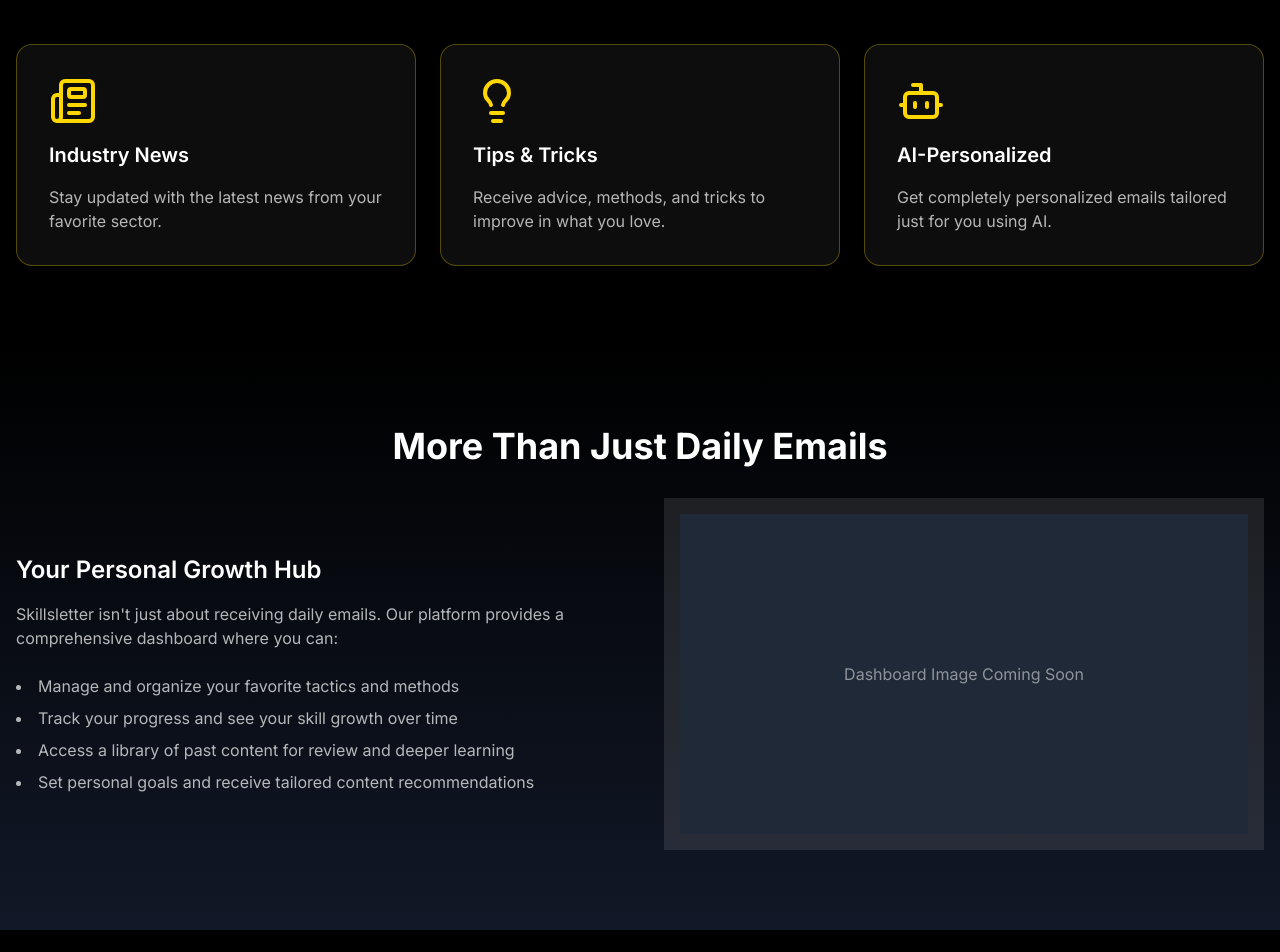
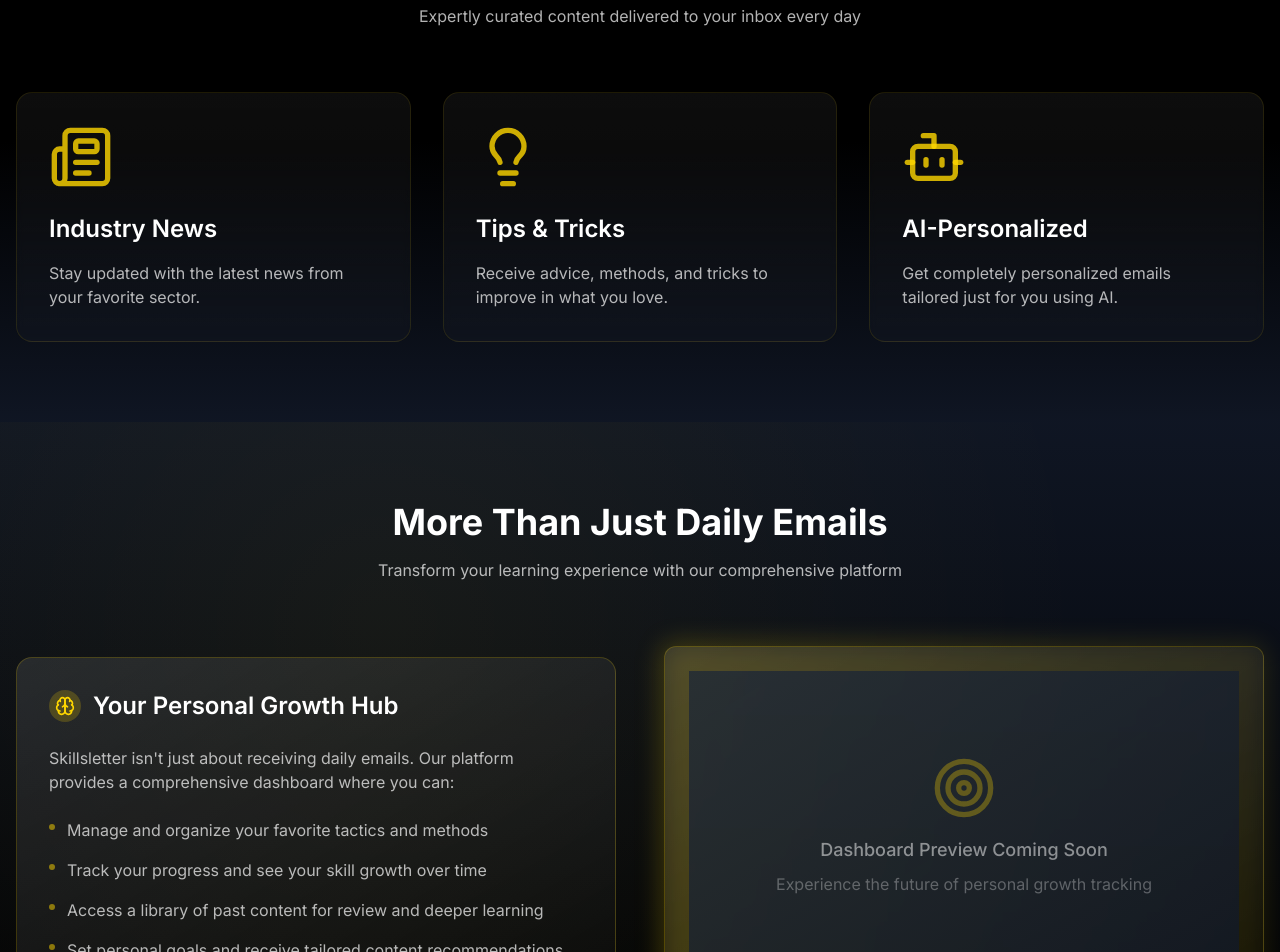
Before and after one commit to Ferrajju/skillvoo-landing, a Next.js app: page / in a window 1280 px wide. Shown: the part 940-1892 px from the top of the page. Built offline with nearby package versions, Linux system fonts and the light colour scheme.

Commit message:
Agregando mejor diseño more than just emails'

```diff
--- a/app/page.tsx
+++ b/app/page.tsx
@@ -4,7 +4,7 @@
 import { motion } from "framer-motion"
 import Link from "next/link"
 import Image from "next/image"
-import { Newspaper, Lightbulb, BotIcon } from "lucide-react"
+import { Newspaper, Lightbulb, BotIcon, Brain, Target } from "lucide-react"
 import React from "react"
 
 export default function Home() {
@@ -175,17 +175,26 @@
       </section>
 
       {/* Daily Mails Section */}
-      <section id="daily-mails" className="py-20 px-4">
-        <div className="max-w-7xl mx-auto">
+      <section id="daily-mails" className="py-20 px-4 relative overflow-hidden">
+        <div className="absolute inset-0 bg-gradient-to-b from-black via-black/95 to-gray-900/90"></div>
+        <div className="max-w-7xl mx-auto relative z-10">
           <motion.h2
             initial={{ opacity: 0 }}
             whileInView={{ opacity: 1 }}
             viewport={{ once: true }}
-            className="text-3xl md:text-4xl font-bold text-white text-center mb-16"
+            className="text-3xl md:text-4xl font-bold text-white text-center mb-6"
           >
             Daily Mails
           </motion.h2>
-          <div className="grid md:grid-cols-3 gap-6">
+          <motion.p
+            initial={{ opacity: 0 }}
+            whileInView={{ opacity: 1 }}
+            viewport={{ once: true }}
+            className="text-white/70 text-center max-w-2xl mx-auto mb-16"
+          >
+            Expertly curated content delivered to your inbox every day
+          </motion.p>
+          <div className="grid md:grid-cols-3 gap-8">
             {dailyMails.map((mail, index) => (
               <motion.div
                 key={mail.title}
@@ -193,12 +202,20 @@
                 whileInView={{ opacity: 1, y: 0 }}
                 viewport={{ once: true }}
                 transition={{ delay: index * 0.2 }}
-                className="bg-white/5 backdrop-blur-sm rounded-2xl p-6 md:p-8 hover:bg-white/10 transition-all border border-[#FFD700]/30 hover:border-[#FFD700]/50"
+                className="group relative bg-gradient-to-b from-white/5 to-white/[0.02] backdrop-blur-sm rounded-2xl p-8 hover:from-white/10 hover:to-white/[0.05] transition-all duration-500 border border-[#FFD700]/10 hover:border-[#FFD700]/30"
               >
-                {mail.icon &&
-                  React.createElement(mail.icon as React.ElementType, { className: "w-12 h-12 text-[#FFD700] mb-4" })}
-                <h3 className="text-xl font-semibold text-white mb-4">{mail.title}</h3>
-                <p className="text-white/70">{mail.description}</p>
+                <div className="absolute inset-0 rounded-2xl bg-gradient-to-r from-[#FFD700]/0 via-[#FFD700]/5 to-transparent opacity-0 group-hover:opacity-100 transition-opacity duration-500"></div>
+                <div className="relative z-10">
+                  {mail.icon &&
+                    React.createElement(mail.icon as React.ElementType, {
+                      className:
+                        "w-16 h-16 text-[#FFD700]/80 mb-6 transform group-hover:scale-110 transition-transform duration-500",
+                    })}
+                  <h3 className="text-2xl font-semibold text-white mb-4">{mail.title}</h3>
+                  <p className="text-white/70 group-hover:text-white/90 transition-colors duration-500">
+                    {mail.description}
+                  </p>
+                </div>
               </motion.div>
             ))}
           </div>
@@ -206,45 +223,77 @@
       </section>
 
       {/* More than Just a NewsLetter */}
-      <section className="py-20 px-4 bg-gradient-to-b from-black to-gray-900">
-        <div className="max-w-7xl mx-auto">
-          <motion.h2
+      <section className="py-20 px-4 bg-gradient-to-b from-gray-900/90 to-black relative overflow-hidden">
+        <div className="absolute inset-0 bg-[radial-gradient(circle_at_30%_30%,_rgba(255,215,0,0.05)_0%,_transparent_70%)]"></div>
+        <div className="max-w-7xl mx-auto relative z-10">
+          <motion.div
             initial={{ opacity: 0 }}
             whileInView={{ opacity: 1 }}
             viewport={{ once: true }}
-            className="text-4xl font-bold text-white text-center mb-8"
+            className="text-center mb-16"
           >
-            More Than Just Daily Emails
-          </motion.h2>
+            <h2 className="text-4xl font-bold text-white mb-4">More Than Just Daily Emails</h2>
+            <p className="text-white/70 max-w-2xl mx-auto">
+              Transform your learning experience with our comprehensive platform
+            </p>
+          </motion.div>
           <div className="grid md:grid-cols-2 gap-12 items-center">
             <motion.div
               initial={{ opacity: 0, x: -50 }}
               whileInView={{ opacity: 1, x: 0 }}
               viewport={{ once: true }}
               transition={{ duration: 0.8 }}
+              className="bg-gradient-to-br from-white/10 to-white/[0.02] rounded-2xl p-8 border border-[#FFD700]/20"
             >
-              <h3 className="text-2xl font-semibold text-white mb-4">Your Personal Growth Hub</h3>
-              <p className="text-white/70 mb-6">
-                Skillsletter isn&apos;t just about receiving daily emails. Our platform provides a comprehensive
-                dashboard where you can:
-              </p>
-              <ul className="list-disc list-inside text-white/70 space-y-2">
-                <li>Manage and organize your favorite tactics and methods</li>
-                <li>Track your progress and see your skill growth over time</li>
-                <li>Access a library of past content for review and deeper learning</li>
-                <li>Set personal goals and receive tailored content recommendations</li>
-              </ul>
+              <h3 className="text-2xl font-semibold text-white mb-6 flex items-center gap-3">
+                <span className="w-8 h-8 rounded-full bg-[#FFD700]/20 flex items-center justify-center">
+                  <Brain className="w-5 h-5 text-[#FFD700]" />
+                </span>
+                Your Personal Growth Hub
+              </h3>
+              <div className="space-y-6">
+                <p className="text-white/70">
+                  Skillsletter isn&apos;t just about receiving daily emails. Our platform provides a comprehensive
+                  dashboard where you can:
+                </p>
+                <ul className="space-y-4">
+                  {[
+                    "Manage and organize your favorite tactics and methods",
+                    "Track your progress and see your skill growth over time",
+                    "Access a library of past content for review and deeper learning",
+                    "Set personal goals and receive tailored content recommendations",
+                  ].map((item, index) => (
+                    <motion.li
+                      key={index}
+                      initial={{ opacity: 0, x: -20 }}
+                      whileInView={{ opacity: 1, x: 0 }}
+                      viewport={{ once: true }}
+                      transition={{ delay: index * 0.1 }}
+                      className="flex items-start gap-3 text-white/70"
+                    >
+                      <span className="mt-1.5 w-1.5 h-1.5 rounded-full bg-[#FFD700]/50 flex-shrink-0"></span>
+                      {item}
+                    </motion.li>
+                  ))}
+                </ul>
+              </div>
             </motion.div>
             <motion.div
               initial={{ opacity: 0, x: 50 }}
               whileInView={{ opacity: 1, x: 0 }}
               viewport={{ once: true }}
               transition={{ duration: 0.8 }}
-              className="bg-white/10 rounded-lg p-4"
+              className="relative group"
             >
-              {/* Placeholder for dashboard image */}
-              <div className="aspect-video bg-gray-800 rounded-lg flex items-center justify-center">
-                <p className="text-white/50">Dashboard Image Coming Soon</p>
+              <div className="absolute -inset-1 bg-gradient-to-r from-[#FFD700]/20 to-[#FFD700]/10 rounded-2xl blur-md group-hover:blur-lg transition-all duration-500"></div>
+              <div className="relative bg-gradient-to-br from-white/10 to-transparent backdrop-blur-sm rounded-xl p-6 border border-[#FFD700]/20">
+                <div className="aspect-video bg-gradient-to-br from-gray-800/80 to-gray-900/80 rounded-lg flex items-center justify-center overflow-hidden group-hover:scale-[1.02] transition-transform duration-500">
+                  <div className="text-center p-8">
+                    <Target className="w-16 h-16 text-[#FFD700]/30 mx-auto mb-4" />
+                    <p className="text-white/50 text-lg font-medium">Dashboard Preview Coming Soon</p>
+                    <p className="text-white/30 mt-2">Experience the future of personal growth tracking</p>
+                  </div>
+                </div>
               </div>
             </motion.div>
           </div>
```
